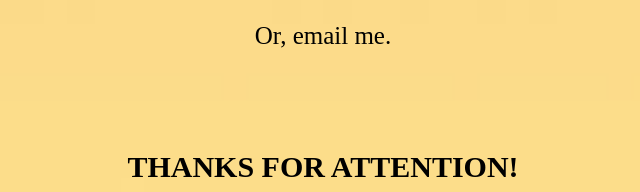
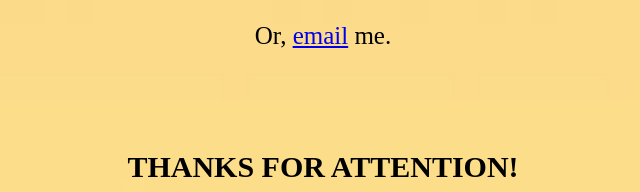
Before and after one commit to itsaisanad/itsaisanad.github.io, a plain HTML site: page index.html in a window 1280 px wide. Shown: the part 2749-2941 px from the top of the page, 317-957 px from the left. Drawn offline with Linux system fonts and the light colour scheme; files whose address does not match are found by name.

Commit message:
Update index.html

```diff
--- a/index.html
+++ b/index.html
@@ -79,7 +79,7 @@
                     <li><a class = social href= "https://vk.com/callmeai">VK</a></li>
 
                     </ul>
-                    <p> Or, <a hfer= "mailto:dutbaeva.aisana@mail.ru"> email</a> me.</p>
+                    <p> Or, <a href= "mailto:dutbaeva.aisana@mail.ru"> email</a> me.</p>
                 <h3>Thanks for attention!</h3>
                 <h4>Sunflower, you're my happy place</h4>
             </div>
```
